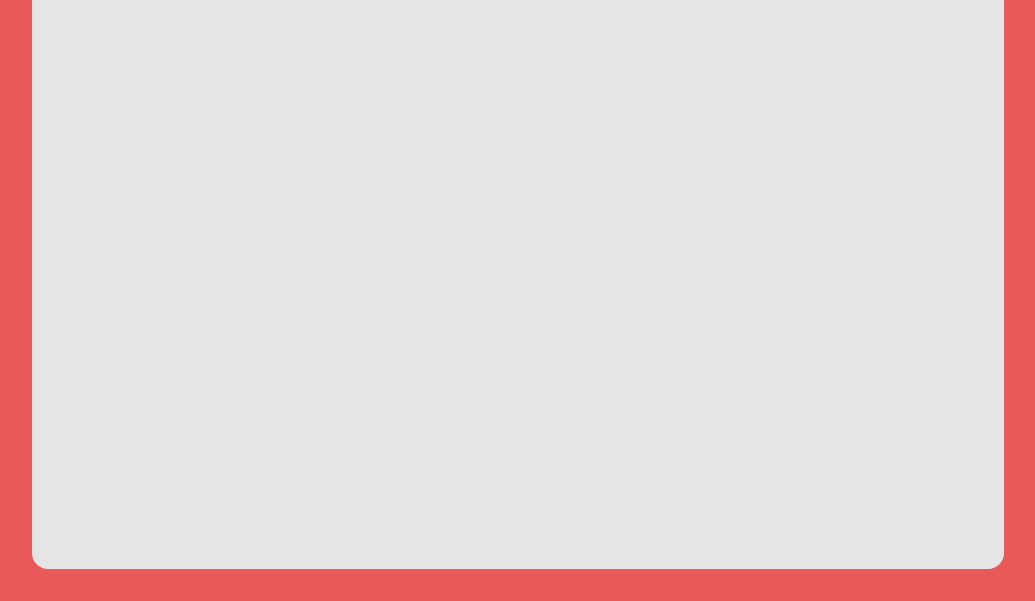
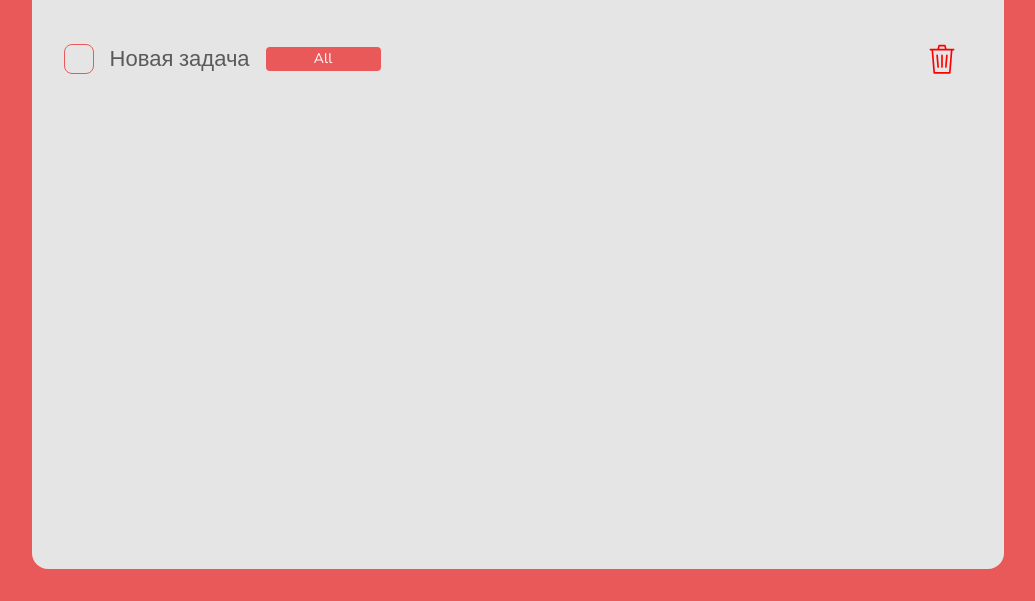
Before and after one commit to Fokusss/todo, a plain HTML site: page index.html in a window 1280 px wide. Shown: the part 199-800 px from the top of the page, without its empty margins (122-1157 px from the left). Drawn offline with nearby package versions, Linux system fonts and the light colour scheme.

Commit message:
Add animation deleted

```diff
--- a/index.html
+++ b/index.html
@@ -13,13 +13,25 @@
       <input class="todo__input" type="text" placeholder="Add a new task insdie ‘All’ category">
     </div>
   <ul class="tasks">
+    <li class="tasks__one">
+      <div class="tasks__box">
+        <input type="checkbox" id="1" class="tasks__checkbox">
+        <label for="1" class="tasks__text">Новая задача</label>
+        <p class="tasks__category">All</p>
+      </div>
+      <button class="task__delete"></button>
+    </li>
   </ul>
   </section>
   <template id="task">
     <li class="tasks__one">
-      <input type="checkbox" id="" class="tasks__checkbox">
-      <label for="" class="tasks__text"></label>
-      <p class="tasks__category"></p>
+      <div class="tasks__box">
+        <input type="checkbox" id="" class="tasks__checkbox">
+        <label for="" class="tasks__text"></label>
+        <p class="tasks__category"></p>
+      </div>
+      <button class="task__delete"></button>
+    </li>
   </template>
   <script src="index.js"></script>
 </body>
--- a/index.js
+++ b/index.js
@@ -11,9 +11,18 @@ inputTask.addEventListener('keypress', (e) => {
 
 function addTask(task) {
   container = taskTemplate.querySelector('.tasks__one').cloneNode(true);
+  container.setAttribute('id', task);
   container.querySelector('.tasks__text').textContent = task;
   container.querySelector('.tasks__text').setAttribute('for', task);
   container.querySelector('.tasks__checkbox').id = task;
   container.querySelector('.tasks__category').textContent = 'All';
   taskContainer.append(container);
+
+  const buttonDeledetTask = container.querySelector('.task__delete');
+  buttonDeledetTask.addEventListener('click', () => {
+    deleteTask = document.querySelector(`#${task}`);
+    deleteTask.classList.add("tasks__one_delete");
+    setTimeout(() => deleteTask.remove(), 500)
+    // Сейчас возникает ошибка при которой если сразу все удалять, остается последний эл.
+  })
 }
--- a/style.css
+++ b/style.css
@@ -2,6 +2,11 @@
 
 :root {
   --accent: #EA5959;
+}
+
+@keyframes moveDelete {
+  0% {transform: translate(0,0); opacity: 1;}
+  100% {transform: translate(-50%,0); opacity: 0;}
 }
 
 * {
@@ -64,6 +69,11 @@
 .tasks__one {
   display: flex;
   align-items: center;
+  justify-content: space-between;
+}
+
+.tasks__one_delete {
+  animation: moveDelete 1s ease-out;
 }
 
 .tasks__one:not(:last-child) {
@@ -122,3 +132,25 @@
   text-align: center;
   line-height: 24px;
 }
+
+.task__delete {
+  width: 60px;
+  height: 60px;
+  border: none;
+  background-color: #E5E5E5;
+  background-image: url(./delete.svg);
+  background-repeat: no-repeat;
+  background-position: center center;
+  text-align: center;
+  background-size: 50% 50%;
+  transition: opacity .5s;
+}
+
+.task__delete:hover {
+  opacity: .5;
+}
+
+.tasks__box {
+  display: flex;
+  align-items: center;
+}
```
Also changed, not shown: delete.svg (added).
